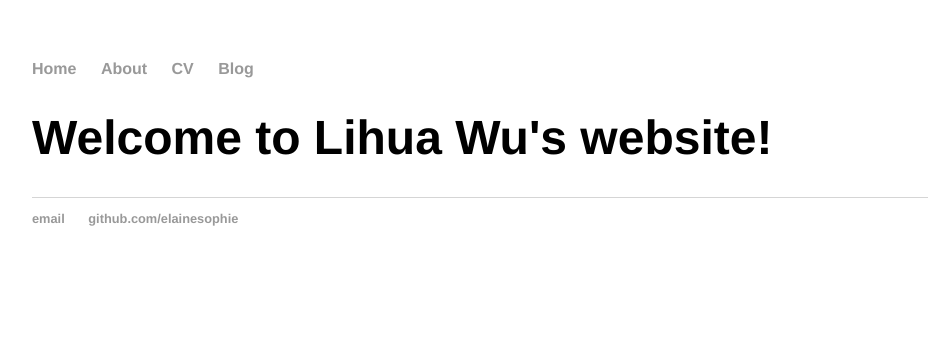
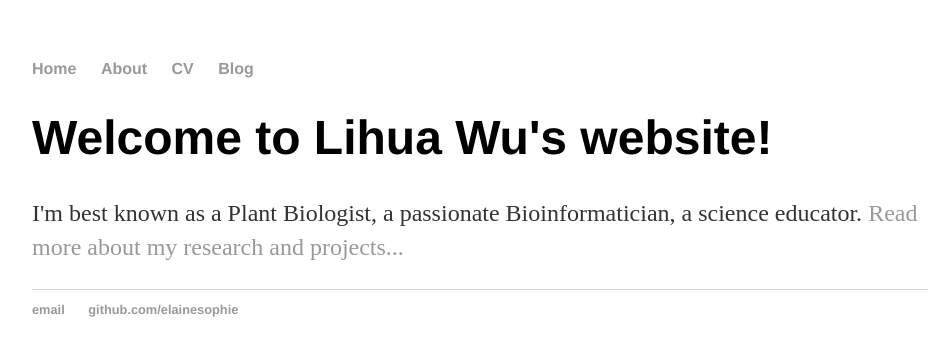
Before and after one commit to elainesophie/elainesophie.github.io, a Jekyll site: the page built from index.html, in a window 1280 px wide. Shown: the top 356 px of the page, without its empty margins (160-1107 px from the left). Built offline with Jekyll 4.4.1, drawn with Linux system fonts in a browser that asks for light colours.

Commit message:
Update index.html

```diff
--- a/index.html
+++ b/index.html
@@ -4,4 +4,5 @@ title: Lihua Wu
 ---
 <div class="blurb">
 	<h1>Welcome to Lihua Wu's website!</h1>
+	<p>I'm best known as a Plant Biologist, a passionate Bioinformatician, a science educator. <a href="/about">Read more about my research and projects...</a></p>
 </div><!-- /.blurb -->
```
